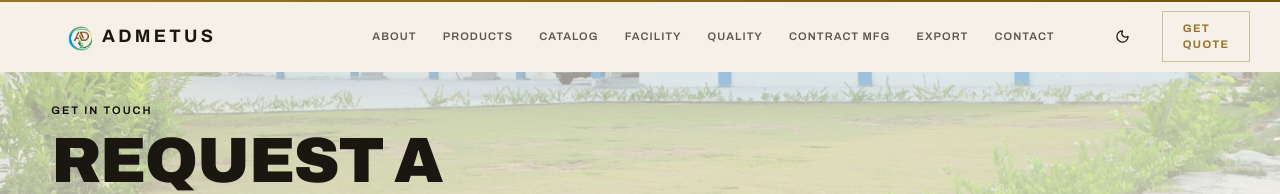
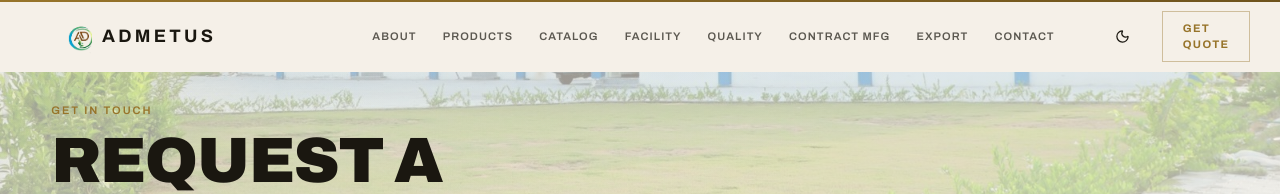
Before and after one commit to gauravlochab/admetus-lifesciences, a Next.js app: page /contact in a window 1280 px wide. Shown: the top 194 px of the page. Built offline with nearby package versions, Linux system fonts and the light colour scheme.

Commit message:
fix: resolve low contrast category label Get in Touch on Contact Page with brand gold styling

```diff
--- a/src/app/contact/page.tsx
+++ b/src/app/contact/page.tsx
@@ -103,7 +103,7 @@ export default function ContactPage() {
         <div className="absolute inset-0" style={{ background: "linear-gradient(to top, var(--hero-overlay-bottom), var(--hero-overlay-mid) 50%, var(--hero-overlay-top))" }} />
         <div className="absolute inset-0" style={{ background: "linear-gradient(135deg, rgba(200,169,81,0.04), transparent 60%)" }} />
         <div className="relative mx-auto max-w-[var(--container-max)] w-full px-[var(--gutter)]">
-          <span className="label-text text-stone-950 font-semibold">Get in Touch</span>
+          <span className="label-text text-[var(--gold)]">Get in Touch</span>
           <h1 className="mt-3 mb-8 md:mb-10 display-section text-[var(--hero-text)]">
             REQUEST A<br />QUOTE
           </h1>
```
